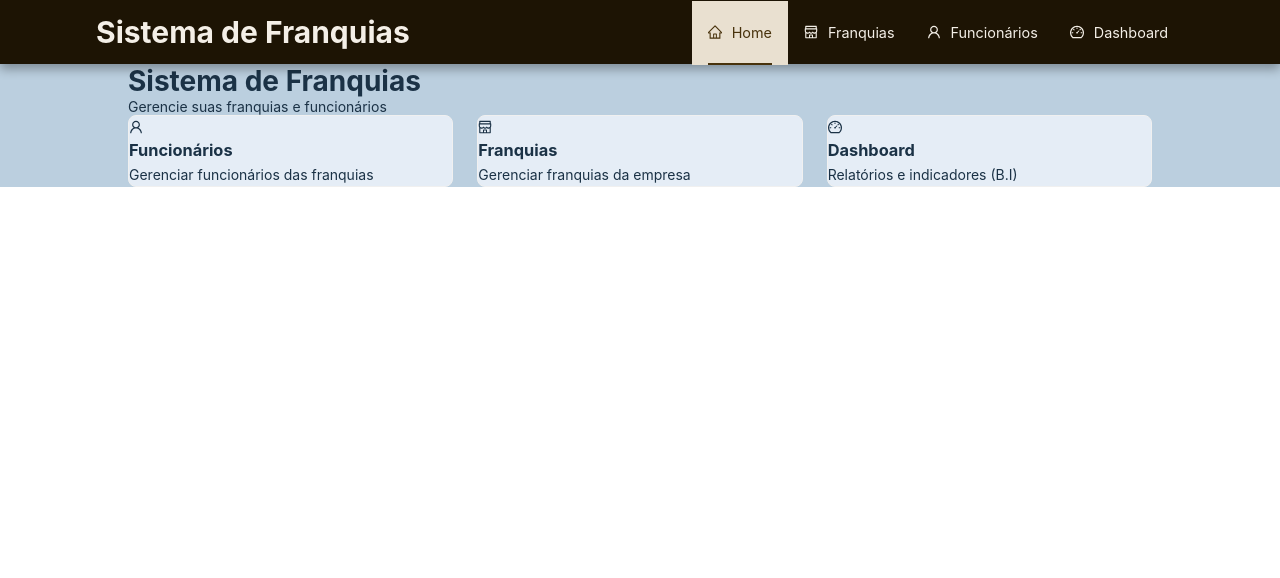
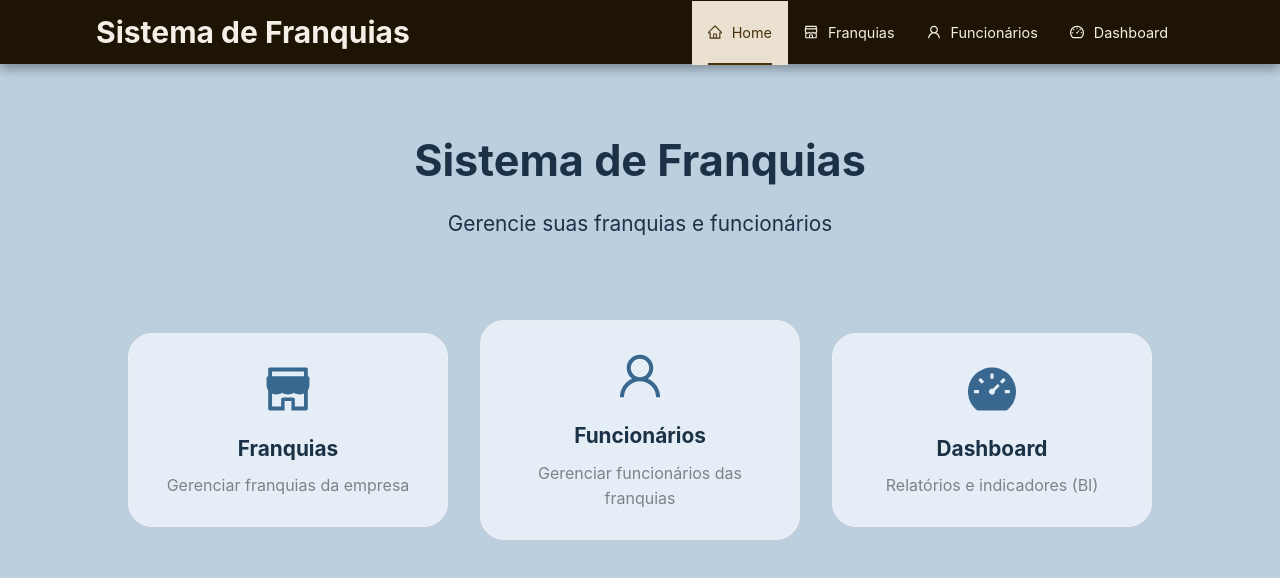
Before and after one commit to gabgon08/projeto-franquias, a Next.js app: page / in a window 1280 px wide. Shown: the top 578 px of the page. Built offline with nearby package versions, Linux system fonts and the light colour scheme.

Commit message:
feat: new home page fixed layout

```diff
--- a/src/app/page.jsx
+++ b/src/app/page.jsx
@@ -2,72 +2,75 @@
 
 import React from 'react'
 import { Card, Row, Col, Layout, theme } from 'antd'
-import { UserOutlined, ShopOutlined, DashboardOutlined } from '@ant-design/icons'
+import { UserOutlined, ShopFilled, DashboardFilled } from '@ant-design/icons'
 import Link from 'next/link'
 import styles from './page.module.css'
 import common from './../theme/common.module.css'
 import { LayoutTheme } from './../theme/index'
 
-
 export default function Home() {
 
-  const { Content } = Layout
+  const { Header, Content } = Layout
+  const { Meta } = Card
   const { token } = theme.useToken()
 
   return (
     <LayoutTheme>
-      <Layout>
+      <Layout className={common.layout}>
+        <Header className={styles.header}>
+          <h1 className={styles.title}>Sistema de Franquias</h1>
+          <p className={styles.subtitle}>Gerencie suas franquias e funcionários</p>
+        </Header>
+
         <Content className={common.container}>
-
-          <div className={styles.header}>
-            <h1 className={styles.title}>Sistema de Franquias</h1>
-            <p className={styles.subtitle}>Gerencie suas franquias e funcionários</p>
-          </div>
-
           <div className={styles.cardsContainer}>
-            <Row gutter={[24, 24]} justify="center">
+            <Row gutter={[32, 32]} justify="center" align='middle'>
 
               <Col xs={24} sm={12} lg={8}>
-                <Link href="/funcionarios">
+                <Link href="/franquias">
                   <Card
-                    className={styles.menuCard}
+                    className={styles.card}
+                    cover={<ShopFilled style={{ color: token.iconColor }} className={styles.cardCover} />}
                     hoverable
                   >
-                    <div className={styles.cardContent}>
-                      <UserOutlined className={`${styles.cardIcon} ${styles.funcionariosIcon}`} />
-                      <h3 className={styles.cardTitle}>Funcionários</h3>
-                      <p className={styles.cardDescription}>Gerenciar funcionários das franquias</p>
-                    </div>
+                    <Meta
+                      title="Franquias"
+                      description="Gerenciar franquias da empresa"
+                      className={styles.cardMeta} />
+
                   </Card>
                 </Link>
               </Col>
 
               <Col xs={24} sm={12} lg={8}>
-                <Link href="/franquias">
+                <Link href="/funcionarios">
                   <Card
-                    className={styles.menuCard}
+                    className={styles.card}
+                    cover={<UserOutlined style={{ color: token.iconColor }} className={styles.cardCover} />}
                     hoverable
                   >
-                    <div className={styles.cardContent}>
-                      <ShopOutlined className={`${styles.cardIcon} ${styles.franquiasIcon}`} />
-                      <h3 className={styles.cardTitle}>Franquias</h3>
-                      <p className={styles.cardDescription}>Gerenciar franquias da empresa</p>
-                    </div>
+                    <Meta
+                      title="Funcionários"
+                      description="Gerenciar funcionários das franquias"
+                      className={styles.cardMeta} />
+
                   </Card>
                 </Link>
               </Col>
 
+
               <Col xs={24} sm={12} lg={8}>
                 <Link href="/dashboard">
                   <Card
-                    className={styles.menuCard}
+                    className={styles.card}
+                    cover={<DashboardFilled style={{ color: token.iconColor }} className={styles.cardCover} />}
                     hoverable
                   >
-                    <div className={styles.cardContent}>
-                      <DashboardOutlined className={`${styles.cardIcon} ${styles.dashboardIcon}`} />
-                      <h3 className={styles.cardTitle}>Dashboard</h3>
-                      <p className={styles.cardDescription}>Relatórios e indicadores (B.I)</p>
-                    </div>
+                    <Meta
+                      title="Dashboard"
+                      description="Relatórios e indicadores (BI)"
+                      className={styles.cardMeta} />
+
                   </Card>
                 </Link>
               </Col>
--- a/src/app/page.module.css
+++ b/src/app/page.module.css
@@ -1,6 +1,48 @@
-/* .container {
-    max-width: 1200px;
-    margin: 0 auto;
-    padding: 0 24px;
+.header {
     display: flex;
-} */
+    flex-direction: column;
+    height: auto;
+    justify-content: center;
+    margin: auto;
+    text-align: center;
+    align-items: center;
+}
+
+.title {
+    font-size: 2.7rem;
+}
+
+.subtitle {
+    font-size: 1.3rem;
+}
+
+.cardsContainer {
+    padding: 4rem 0;
+}
+
+.card {
+    border-radius: 1.5rem;
+    padding: 2rem;
+    display: grid;
+    gap: 1.5rem;
+    transition: all 0.3s ease;
+}
+
+.card:hover {
+    transform: scale(1.05);
+}
+
+.cardCover {
+    font-size: 3rem;
+}
+
+.cardMeta {
+    text-align: center;
+    justify-content: center;
+    font-size: 1rem;
+}
+
+.cardMeta :global(.ant-card-meta-title) {
+    font-size: 1.3rem;
+    font-weight: bold;
+}
```
